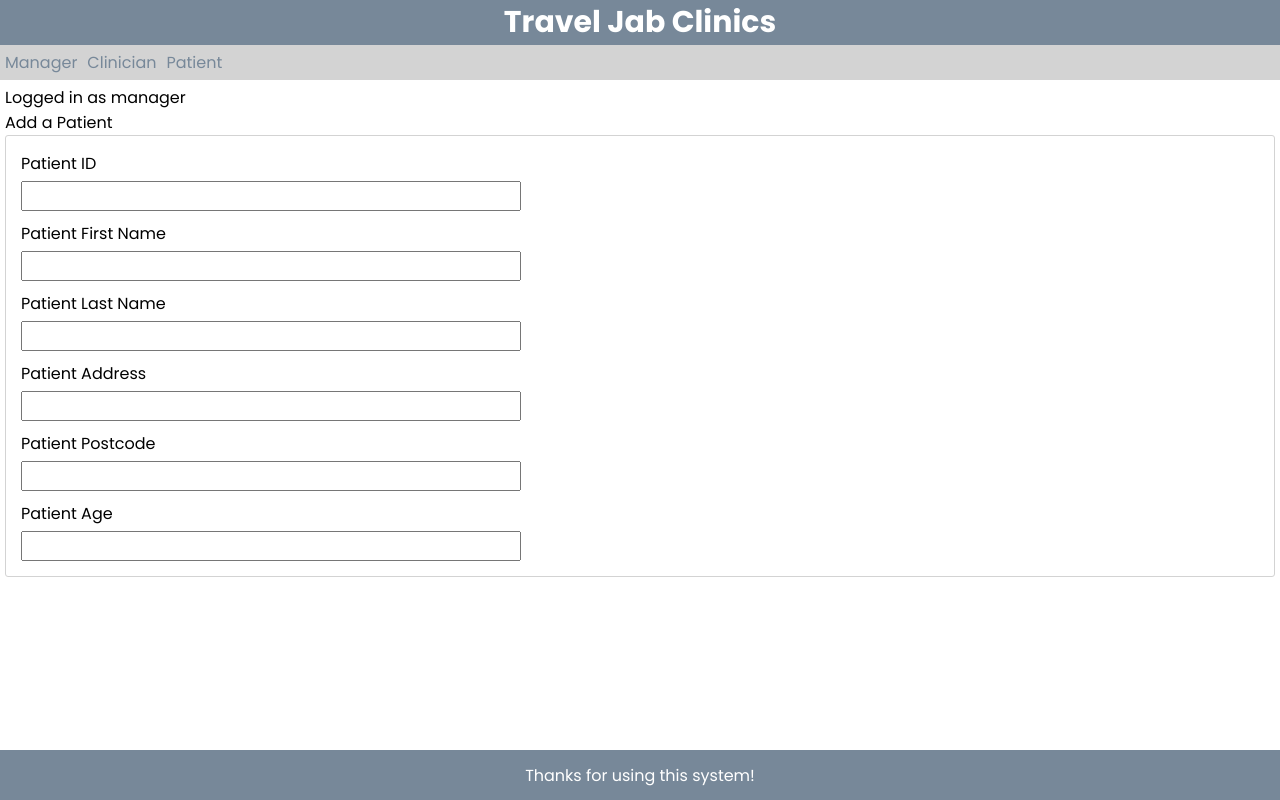
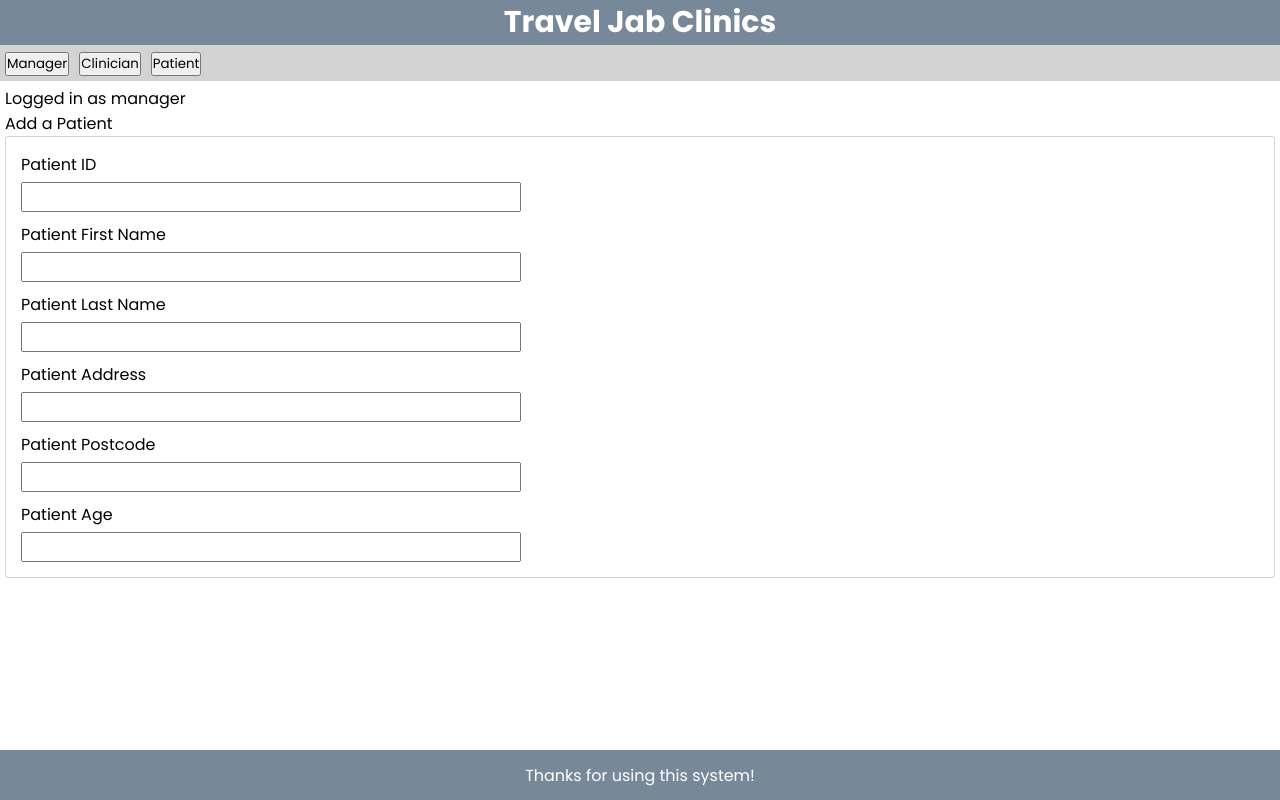
Before and after one commit to ibrahimmajeed2021-byte/Database, a React (Vite) app: page / in a window 1280 px wide. Built offline with nearby package versions, Linux system fonts and the light colour scheme.

Commit message:
Abubakar: Added interactive buttons in NavBar

```diff
--- a/src/layout/NavBar.jsx
+++ b/src/layout/NavBar.jsx
@@ -4,13 +4,13 @@ function NavBar() {
   return (
     <nav>
       <div className="NavItem">
-        <a>Manager</a>
+        <button onClick={() => {}}>Manager</button>
       </div>
       <div className="NavItem">
-        <a>Clinician</a>
+        <button onClick={() => {}}>Clinician</button>
       </div>
       <div className="NavItem">
-        <a>Patient</a>
+        <button onClick={() => {}}>Patient</button>
       </div>
     </nav>
   );
```
